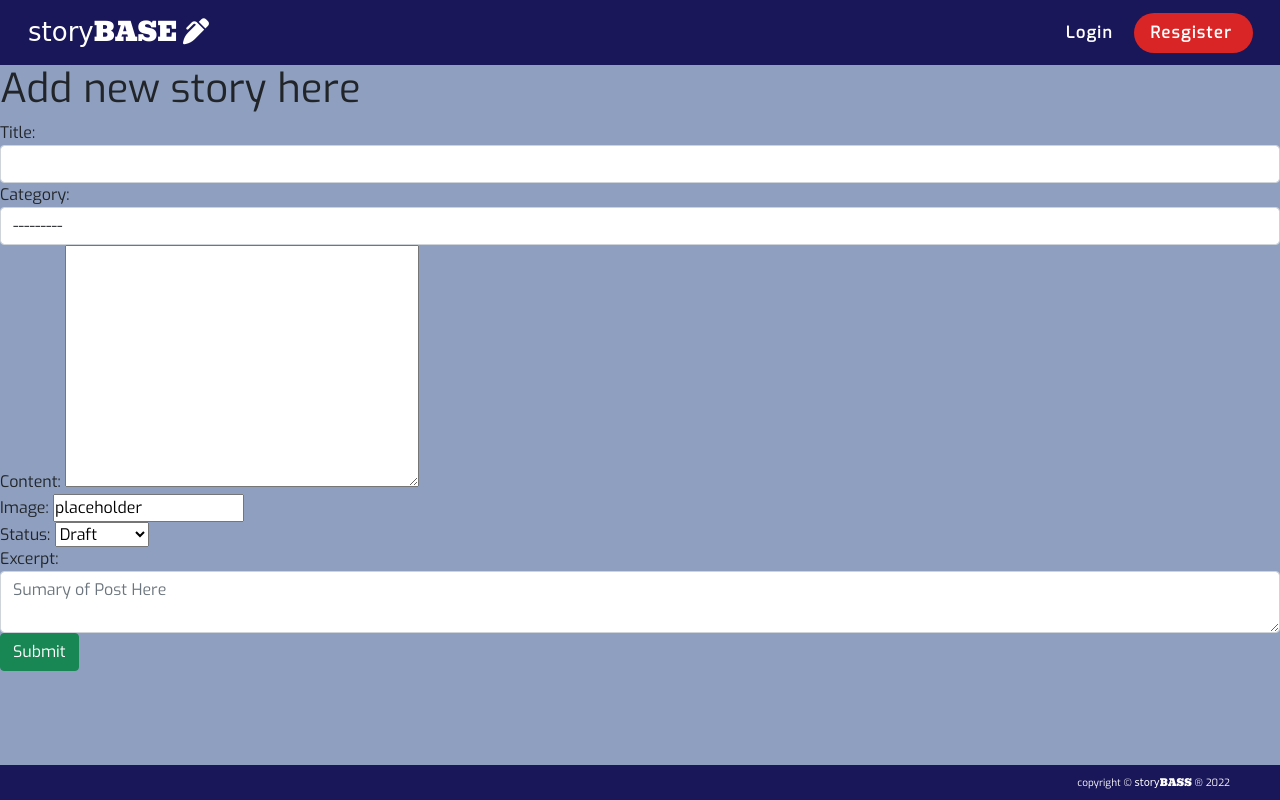
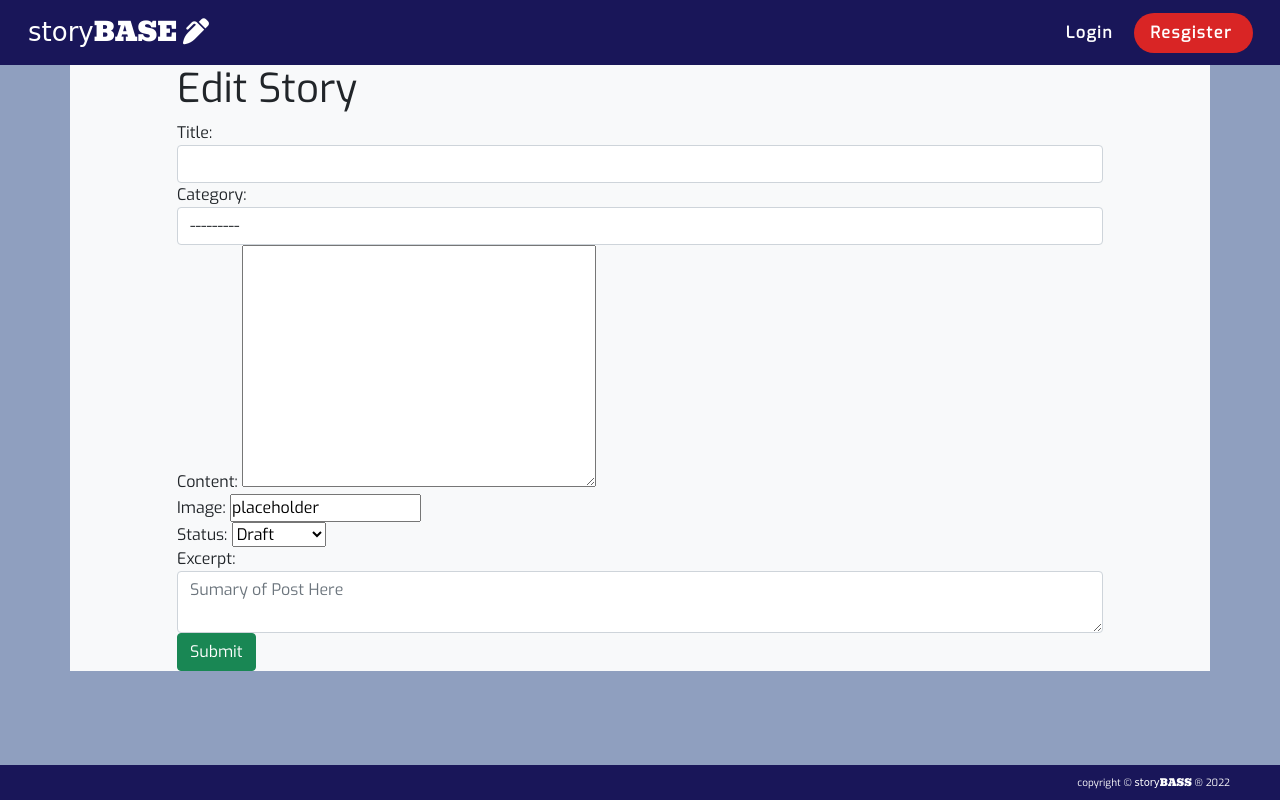
Before and after one commit to SamuelUkachukwu/storyBase, a Django app: template templates/story/edit_post.html in a window 1280 px wide. Run offline with Django 3.2, Linux system fonts and the light colour scheme; the template is opened without the code that fills it: values that come from a table or form of the project are taken from there, others are empty; some libraries are stand-ins or nearby versions; some web fonts are replaced.

Commit message:
Add customization to edit_post.html

```diff
--- a/templates/story/edit_post.html
+++ b/templates/story/edit_post.html
@@ -2,10 +2,17 @@
 {% block title %}storyBASE Add story {% endblock %}
 
 {% block content %}
-    <h1>Add new story here</h1>
-    <form action="" method="POST" enctype="multipart/form-data">
-        {% csrf_token %}
-        {{ form.as_p }}
-    <button type="submit" class="btn btn-success">Submit</button>
+
+        <div class="container bg-light">
+            <div class="row justify-content-center">
+                <div class="col-md-10">
+                    <h1>Edit Story</h1>
+                    <form action="" method="POST" enctype="multipart/form-data">
+                        {% csrf_token %}
+                        {{ form.as_p }}
+                        <button type="submit" class="btn btn-success">Submit</button>
+                </div>
+            </div>
+        </div>
 
 {%endblock%}
```
